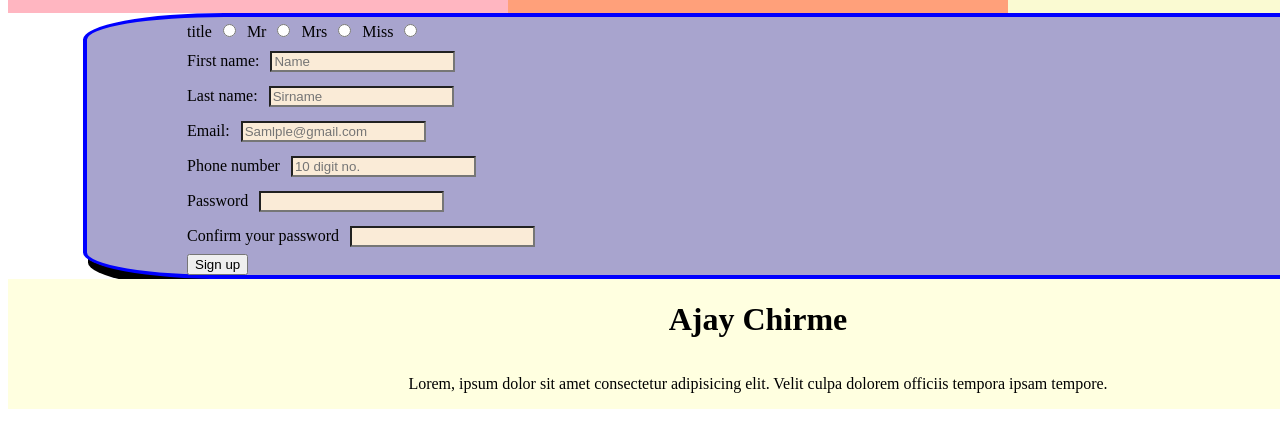
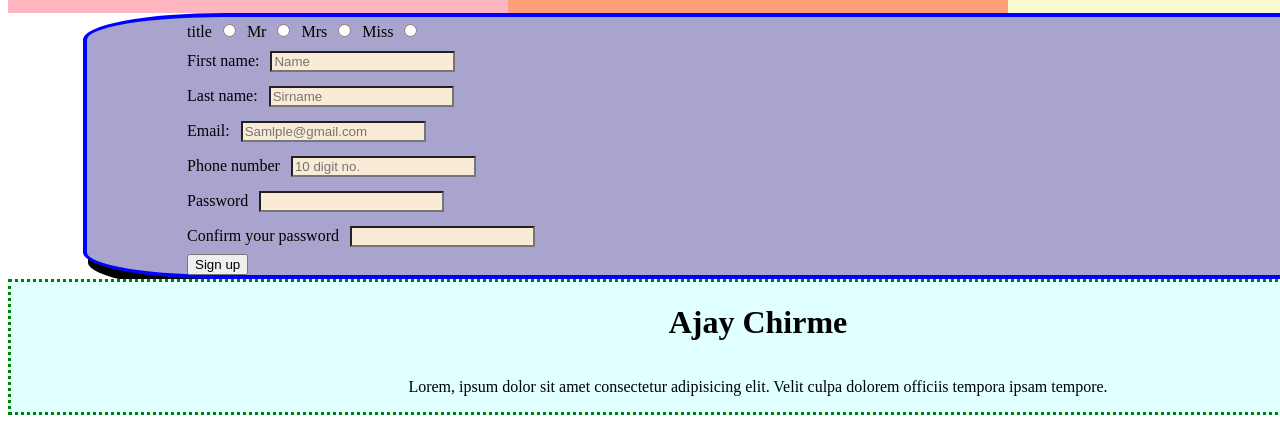
Before and after one commit to pesto-students/p5-navjot-ajay-chirme, a plain HTML site: page Week-2/Exercise-2.1/index.html in a window 1280 px wide. Shown: the part 731-1154 px from the top of the page. Drawn offline with Linux system fonts and the light colour scheme.

Commit message:
css changes in some elements

```diff
--- a/Week-2/Exercise-2.1/style.css
+++ b/Week-2/Exercise-2.1/style.css
@@ -91,7 +91,8 @@ form{
   background-color: lightgoldenrodyellow;
 }
 #footer {
-  background-color: lightyellow;
+  background-color: lightcyan;
+  border: dotted green 3px;
   grid-area: footer;
   display: flex;
   flex-direction: column;
```
